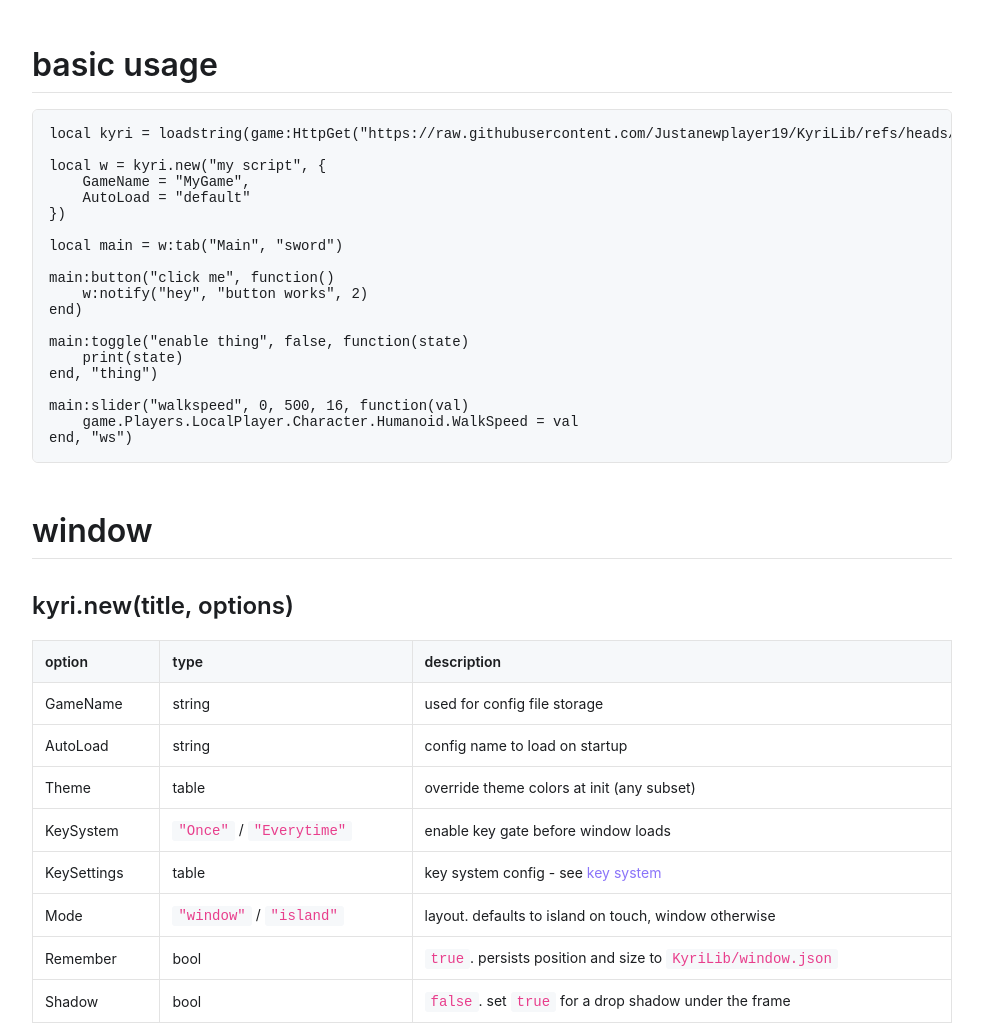
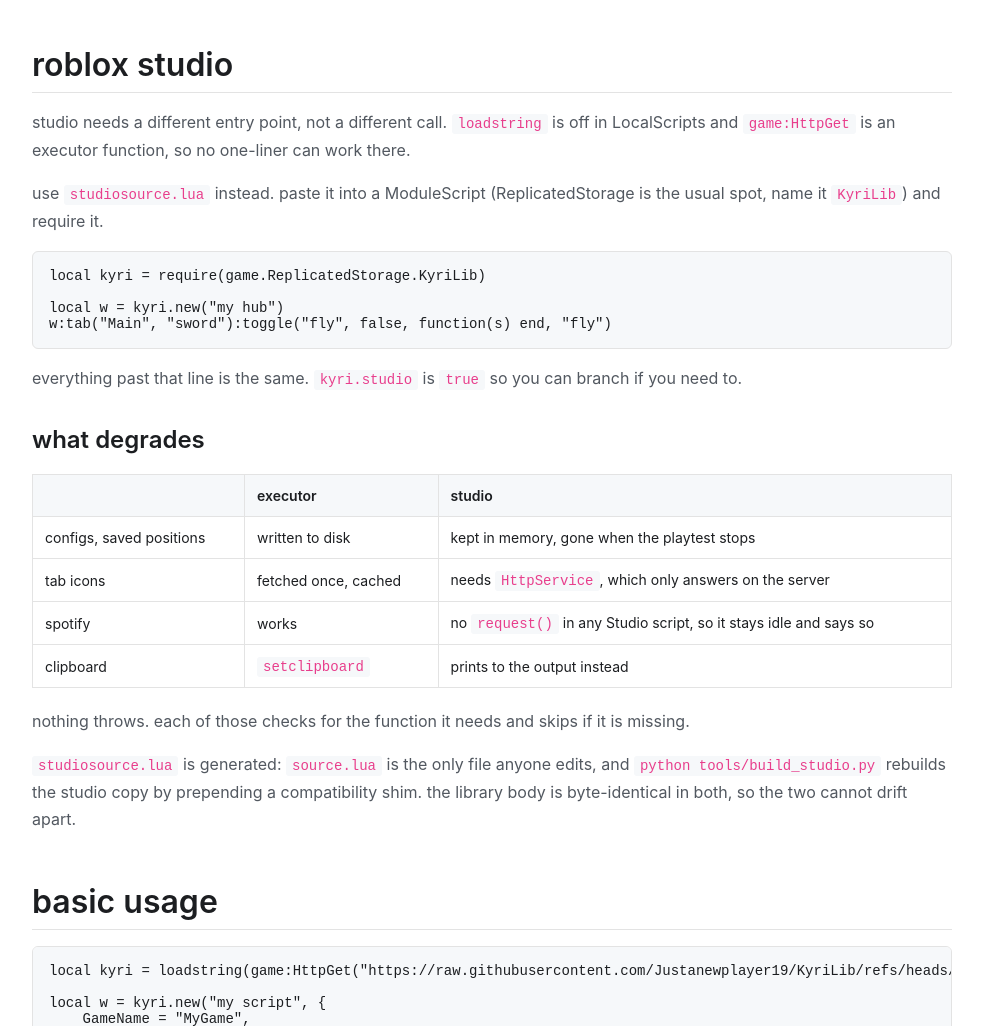
Before and after one commit to Justanewplayer19/KyriLib, a plain HTML site: page index.html in a window 1280 px wide. Shown: the part 1702-2728 px from the top of the page, without its empty margins (288-1271 px from the left). Drawn offline with Linux system fonts and the light colour scheme.

Commit message:
document the studio build
Co-Authored-By: Claude Opus 5 <noreply@anthropic.com>

```diff
--- a/index.html
+++ b/index.html
@@ -670,6 +670,7 @@ body {
 				<div class="sidebar-title">getting started</div>
 				<a href="#introduction" class="sidebar-link active">introduction</a>
 				<a href="#installation" class="sidebar-link">installation</a>
+				<a href="#studio" class="sidebar-link">roblox studio</a>
 				<a href="#basic-usage" class="sidebar-link">basic usage</a>
 			</div>
 
@@ -742,6 +743,30 @@ body {
 			<section id="installation">
 				<h2>installation</h2>
 				<pre><code>local kyri = loadstring(game:HttpGet("https://raw.githubusercontent.com/Justanewplayer19/KyriLib/refs/heads/main/source.lua"))()</code></pre>
+			</section>
+
+			<section id="studio">
+				<h2>roblox studio</h2>
+				<p>studio needs a different entry point, not a different call. <code>loadstring</code> is off in LocalScripts and <code>game:HttpGet</code> is an executor function, so no one-liner can work there.</p>
+				<p>use <code>studiosource.lua</code> instead. paste it into a ModuleScript (ReplicatedStorage is the usual spot, name it <code>KyriLib</code>) and require it.</p>
+				<pre><code>local kyri = require(game.ReplicatedStorage.KyriLib)
+
+local w = kyri.new("my hub")
+w:tab("Main", "sword"):toggle("fly", false, function(s) end, "fly")</code></pre>
+				<p>everything past that line is the same. <code>kyri.studio</code> is <code>true</code> so you can branch if you need to.</p>
+
+				<h3>what degrades</h3>
+				<table>
+					<thead><tr><th></th><th>executor</th><th>studio</th></tr></thead>
+					<tbody>
+						<tr><td>configs, saved positions</td><td>written to disk</td><td>kept in memory, gone when the playtest stops</td></tr>
+						<tr><td>tab icons</td><td>fetched once, cached</td><td>needs <code>HttpService</code>, which only answers on the server</td></tr>
+						<tr><td>spotify</td><td>works</td><td>no <code>request()</code> in any Studio script, so it stays idle and says so</td></tr>
+						<tr><td>clipboard</td><td><code>setclipboard</code></td><td>prints to the output instead</td></tr>
+					</tbody>
+				</table>
+				<p>nothing throws. each of those checks for the function it needs and skips if it is missing.</p>
+				<p><code>studiosource.lua</code> is generated: <code>source.lua</code> is the only file anyone edits, and <code>python tools/build_studio.py</code> rebuilds the studio copy by prepending a compatibility shim. the library body is byte-identical in both, so the two cannot drift apart.</p>
 			</section>
 
 			<section id="basic-usage">
```
Also changed, not shown: 1 other file.
